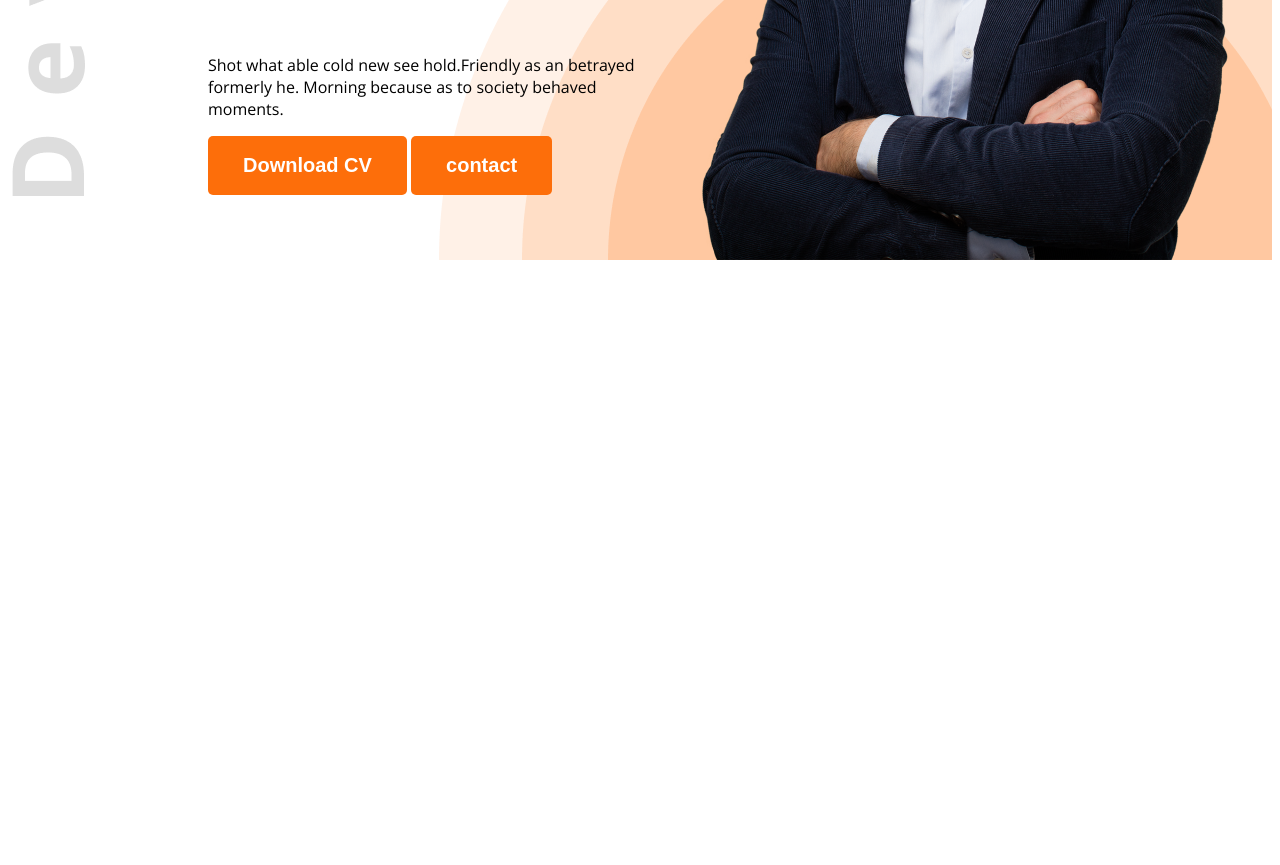
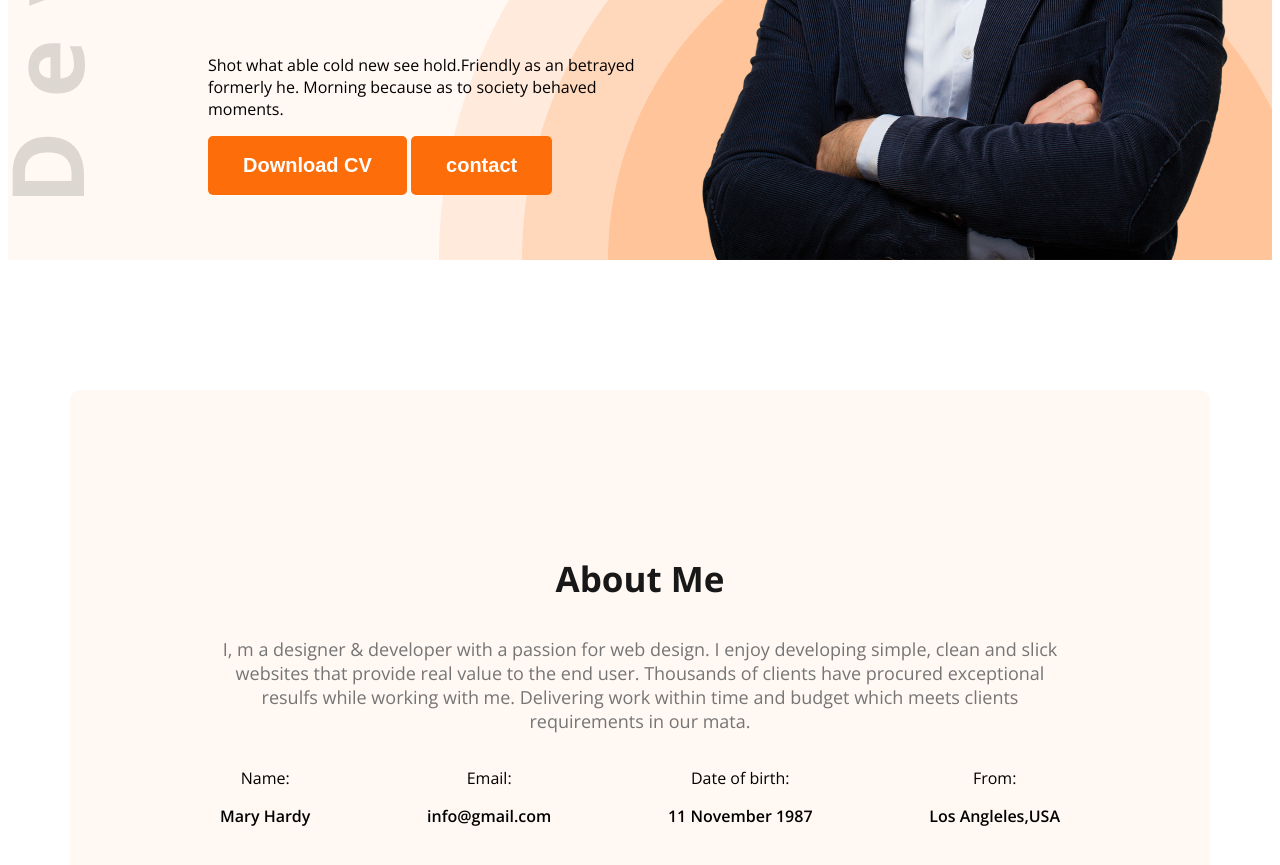
Before and after one commit to omarfaruq2004/web-dev-portfolio, a plain HTML site: page index.html in a window 1280 px wide. Shown: the part 575-1440 px from the top of the page. Before the commit the page ends 843 px from the top, so only its background shows below. Drawn offline with nearby package versions, Linux system fonts and the light colour scheme.

Commit message:
added section -1

```diff
--- a/index.html
+++ b/index.html
@@ -10,7 +10,7 @@
     <link rel="stylesheet" href="styles/portfolio.css">
 </head>
 <body class="open-sans-normal">
-    <header class="header">
+    <header class="header secondery-bg">
          <nav>
             <h3 class="nav-title">Ma<span class="text-primary">r</span>y</h3>
             <ul>
@@ -35,7 +35,30 @@
          </div>
     </header>
     <main>
+        <section class="About secondery-bg">
+                    <h3 class="section-title">About Me</h3>
+        <p class="section-description">I, m a designer & developer with a passion for web design. I enjoy developing simple, clean and slick websites that provide real value to the end user. Thousands of clients have procured exceptional resulfs while working with me. Delivering work within time and budget which meets clients requirements in our mata.</p>
 
+        <div class="about-items">
+        <div class="about-item">
+            <p class="item-title">Name:</p>
+            <p class="item-description">Mary Hardy</p>
+        </div>
+        <div class="about-item">
+            <p class="item-title">Email:</p>
+            <p class="item-description">info@gmail.com</p>
+        </div>
+        <div class="about-item">
+            <p class="item-title">Date of birth:</p>
+            <p class="item-description">11 November 1987</p>
+        </div>
+        <div class="about-item">
+            <p class="item-title">From:</p>
+            <p class="item-description">Los Angleles,USA</p>
+        </div>
+        </div>
+
+        </section>
     </main>
     <footer>
 
--- a/styles/portfolio.css
+++ b/styles/portfolio.css
@@ -83,3 +83,34 @@ nav li a{
 .banner-contain{
     max-width: 580px;
 }
+
+.section-title{
+    font-size: 35px;
+    font-weight: bold;
+    color: #181818;
+
+}
+.section-description{
+    font-size: 18px;
+    color: #757575;
+}
+.secondery-bg{
+    background-color: #FFF8F3;
+}
+main{
+    max-width: 1140px;
+    margin: 0 auto;
+}
+.About{
+    border-radius: 10px;
+    padding: 130px 150px;
+    text-align: center;
+    margin-top: 130px;
+}
+.about-items{
+    display: flex;
+    justify-content: space-between;
+}
+.item-description{
+    font-weight: 600;
+}
```
